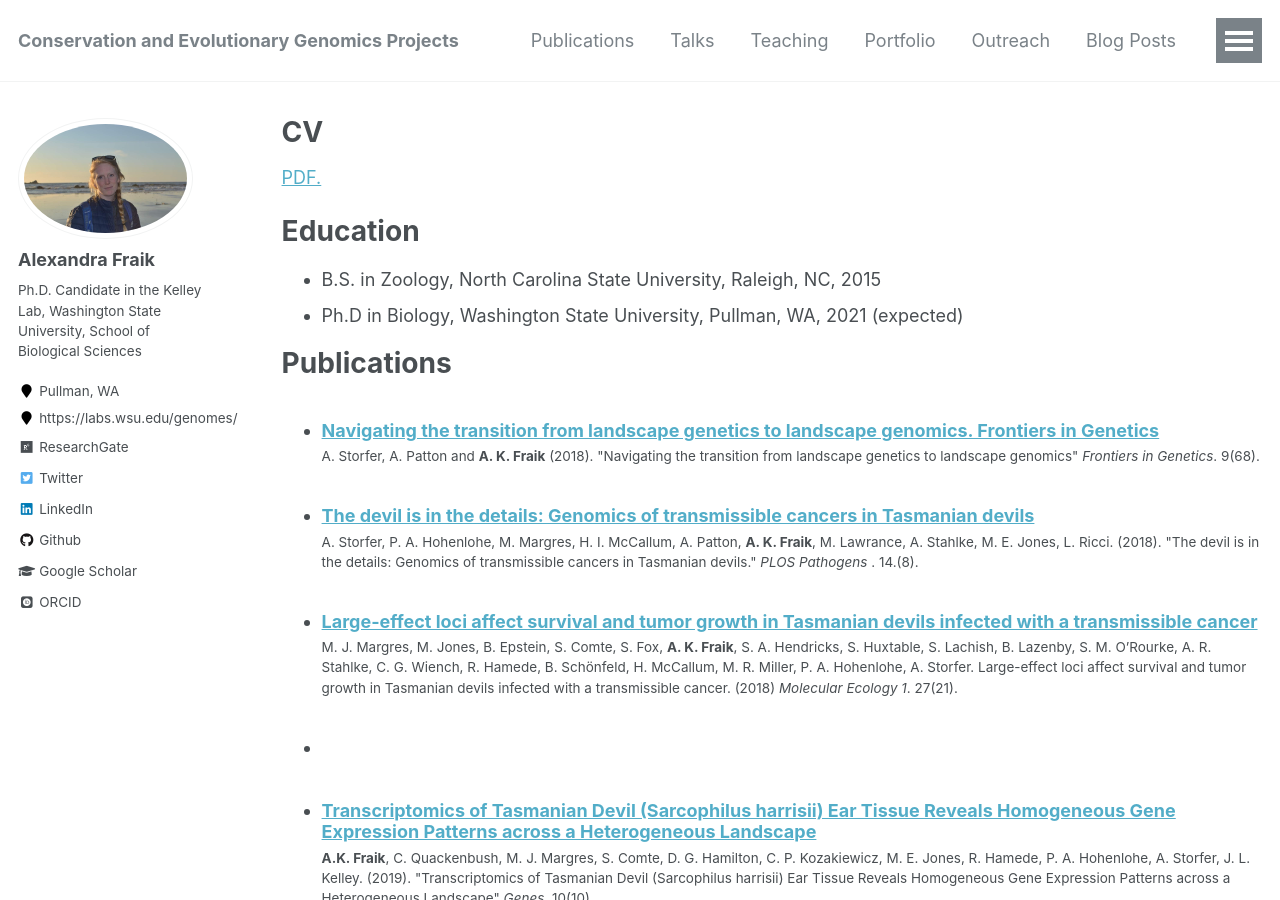
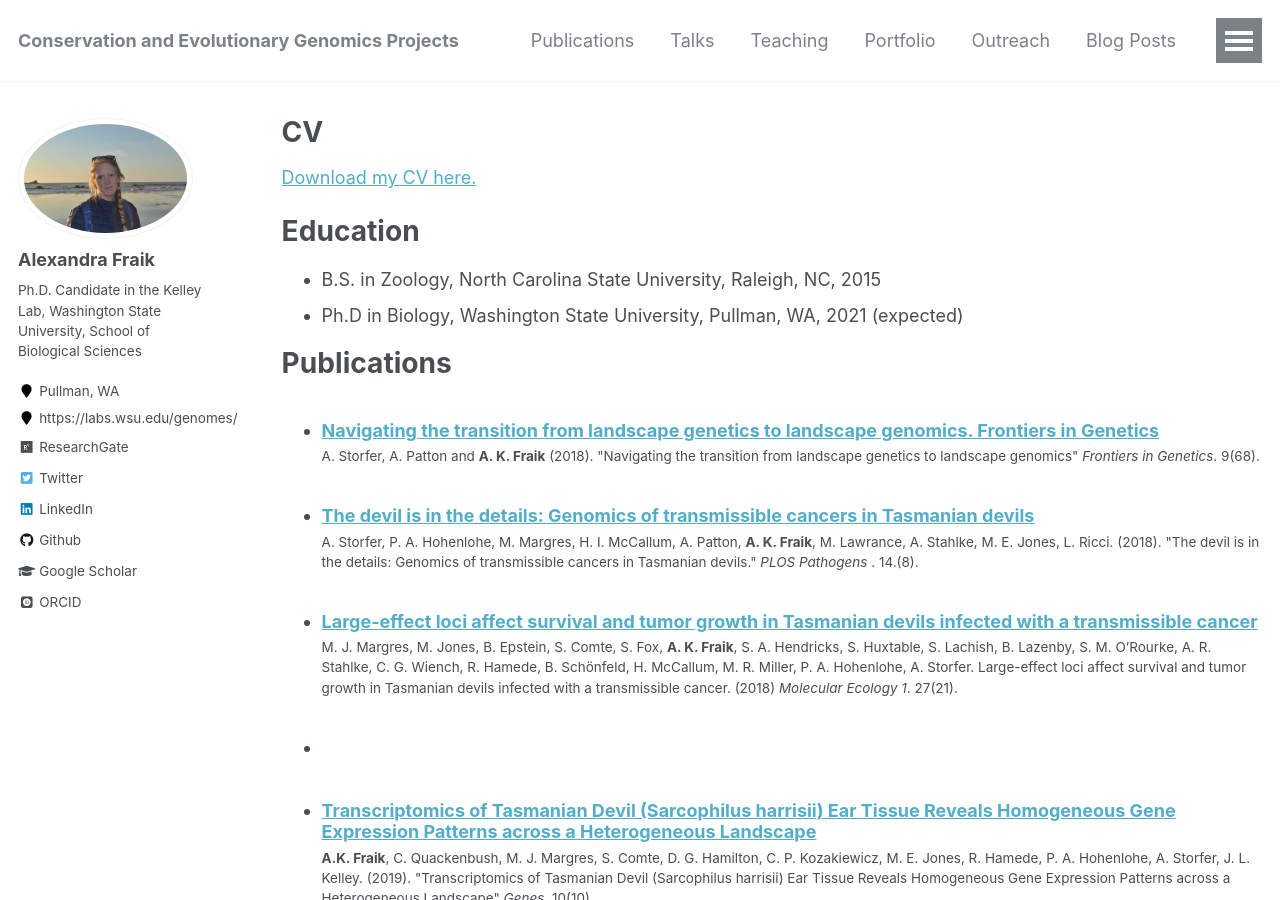
Before and after one commit to akfraik/akfraik.github.io, a Jekyll site: the page built from _pages/cv.md, in a window 1280 px wide and 900 px high. Built offline with Jekyll 4.4.1, drawn with Linux system fonts in a browser that asks for light colours; some web fonts are replaced.

Commit message:
Update cv.md

```diff
--- a/_pages/cv.md
+++ b/_pages/cv.md
@@ -9,7 +9,7 @@ redirect_from:
 
 {% include base_path %}
 
-<a href="https://github.com/akfraik/akfraik.github.io/blob/gh-pages/files/Fraik_Grad_CV_1020_Updated.pdf" target="_blank">PDF.</a>
+<a href="https://github.com/akfraik/akfraik.github.io/blob/gh-pages/files/Fraik_Grad_CV_1020_Updated.pdf" target="_blank">Download my CV here.</a>
 
 Education
 ======
```
